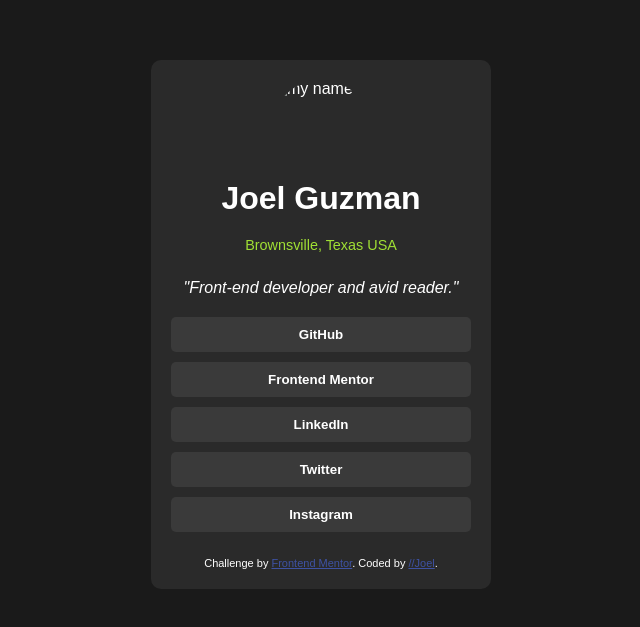
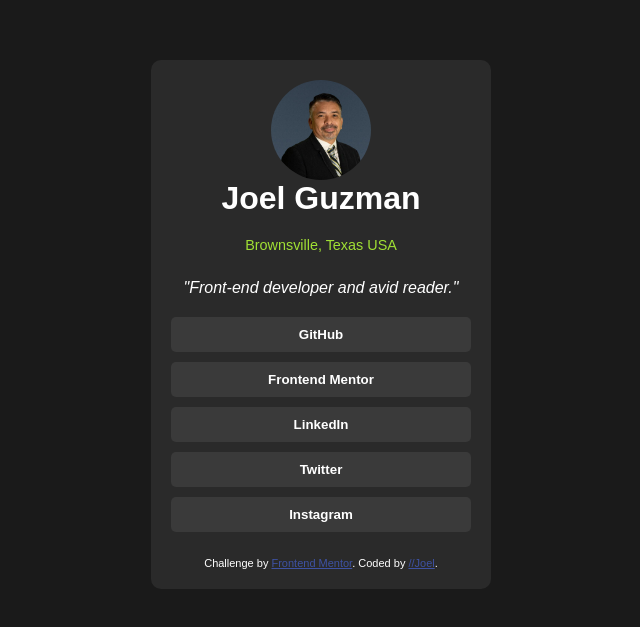
Before and after one commit to jolman009/social-links-profile-main, a plain HTML site: page index.html in a window 1280 px wide. Shown: the part 143-770 px from the top of the page, without its empty margins (319-959 px from the left). Drawn offline with Linux system fonts and the light colour scheme.

Commit message:
profile pic

```diff
--- a/index.html
+++ b/index.html
@@ -14,7 +14,7 @@
 <body>
     <div class="card">
         <div class="profile-pic">
-            <img src="/api/placeholder/100/100" alt="my name">
+            <img src="https://jolman009.github.io/social-links-profile-main/assets/joel-pic-profile.jpeg" alt="my name">
         </div>
         <h1>Joel Guzman</h1>
         <p class="location">Brownsville, Texas USA</p>
```
Also changed, not shown: assets/joel-pic-profile.jpeg (renamed from assets/joel pic profile.jpeg).
